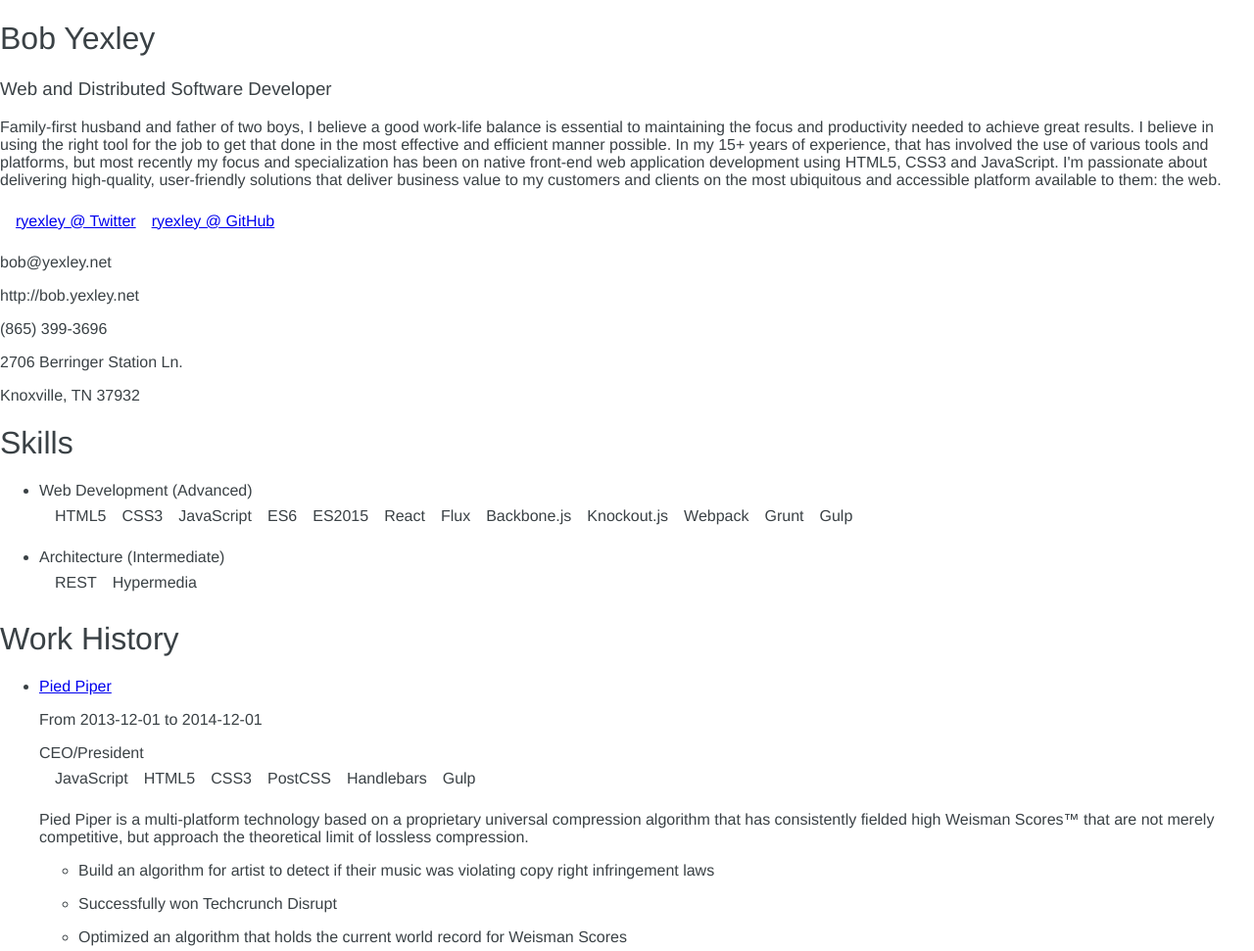
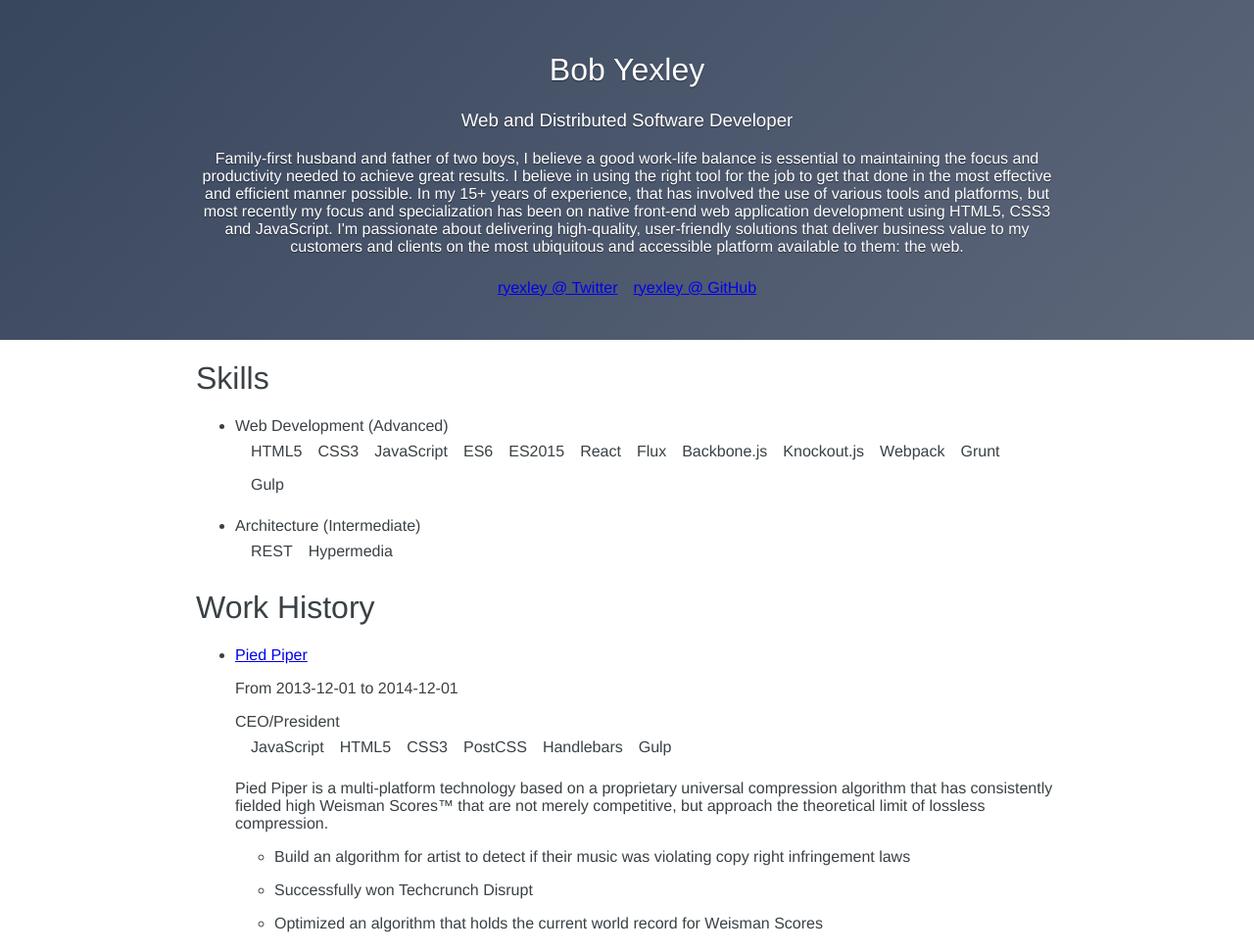
Before and after one commit to ryexley/ryexley.github.io, a website: page view/index.html in a window 1280 px wide. Shown: the whole page at 98% size. Drawn offline with nearby package versions, Linux system fonts and the light colour scheme.

Commit message:
Moar basic styling

```diff
--- a/style/components/header.css
+++ b/style/components/header.css
@@ -1,3 +1,57 @@
+header.main {
+  @mixin centered;
+  background: linear-gradient(135deg, rgba(45, 60, 85, 0.95), rgba(85, 95, 115, 0.95));
+  color: #fff;
+  margin: 0;
+  padding: 2rem 5rem;
+  position: relative;
+  text-shadow: 0px 1px 1px rgba(0, 0, 0, 0.5);
+
+  @mixin min-width $bp-desktop {
+    p {
+      margin-left: auto;
+      margin-right: auto;
+      width: $bp-desktop;
+    }
+  }
+
+/*
+  &::before {
+    animation: colorFade 30s 5s infinite linear;
+    background: linear-gradient(to left, rgba(45, 60, 85, 0.95) 0%, rgba(85, 95, 115, 0.95) 50%, rgba(45, 60, 85, 0.95) 100%);
+    background-size: 200% 200%;
+    background-position: 100% 0;
+    bottom: 0;
+    content: "";
+    display: block;
+    left: 0;
+    position: absolute;
+    right: 0;
+    top: 0;
+    z-index: -1;
+  }
+*/
+}
+
+@keyframes colorFade {
+  0% {
+    background-position: 100% 0;
+  }
+  50% {
+    background-position: 0 0;
+  }
+  100% {
+    background-position: -100% 0;
+  }
+}
+
 .basics--profiles {
   @mixin floated-list;
+  display: inline-block;
+  text-align: center;
+  text-shadow: none;
 }
+
+.basics--contact-details {
+  display: none;
+}
--- a/style/main.css
+++ b/style/main.css
@@ -7,3 +7,10 @@
 body {
   background: $appBackgroundColor;
 }
+
+main {
+  @mixin min-width $bp-desktop {
+    margin: 0 auto;
+    width: $bp-desktop;
+  }
+}
--- a/style/mixins.css
+++ b/style/mixins.css
@@ -26,3 +26,9 @@
 @define-mixin centered {
   text-align: center;
 }
+
+@define-mixin min-width $bp: 360px {
+  @media all and (min-width: $bp) {
+    @mixin-content;
+  }
+}
--- a/style/variables.css
+++ b/style/variables.css
@@ -7,3 +7,5 @@ $editorFont: Consolas, "Andale Mono WT", "Andale Mono", "Lucida Console", "Lucid
 $appBackgroundColor: #fff; /* #f7fafb; */
 
 $documentBackgroundColor: #151718;
+
+$bp-desktop: 880px;
--- a/view/index.html
+++ b/view/index.html
@@ -13,7 +13,7 @@
     <!--[if lt IE 8]>
       <p class="browserupgrade">You are using an <strong>outdated</strong> browser. Please <a href="http://browsehappy.com/">upgrade your browser</a> to improve your experience.</p>
     <![endif]-->
-    <header class="basics">
+    <header class="main basics">
       <h1 class="basics--name">Bob Yexley</h1>
       <h3 class="basics--label">Web and Distributed Software Developer</h3>
       <p class="basics--summary">Family-first husband and father of two boys, I believe a good work-life balance is essential to maintaining the focus and productivity needed to achieve great results. I believe in using the right tool for the job to get that done in the most effective and efficient manner possible. In my 15+ years of experience, that has involved the use of various tools and platforms, but most recently my focus and specialization has been on native front-end web application development using HTML5, CSS3 and JavaScript. I&#x27;m passionate about delivering high-quality, user-friendly solutions that deliver business value to my customers and clients on the most ubiquitous and accessible platform available to them: the web.</p>
```
Also changed, not shown: view/style/main.css (+1 -1 lines), build/templates/__header.html.
